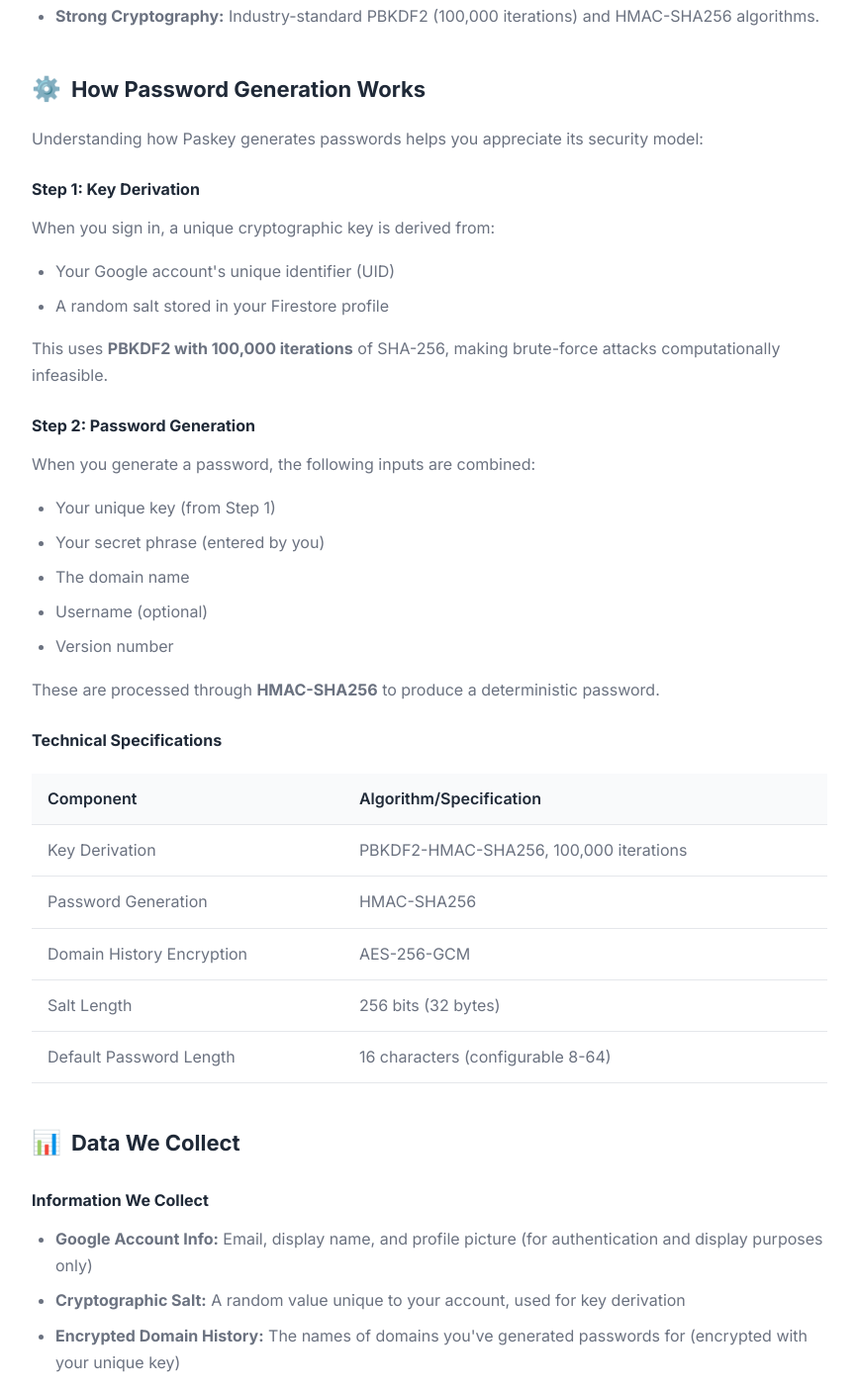
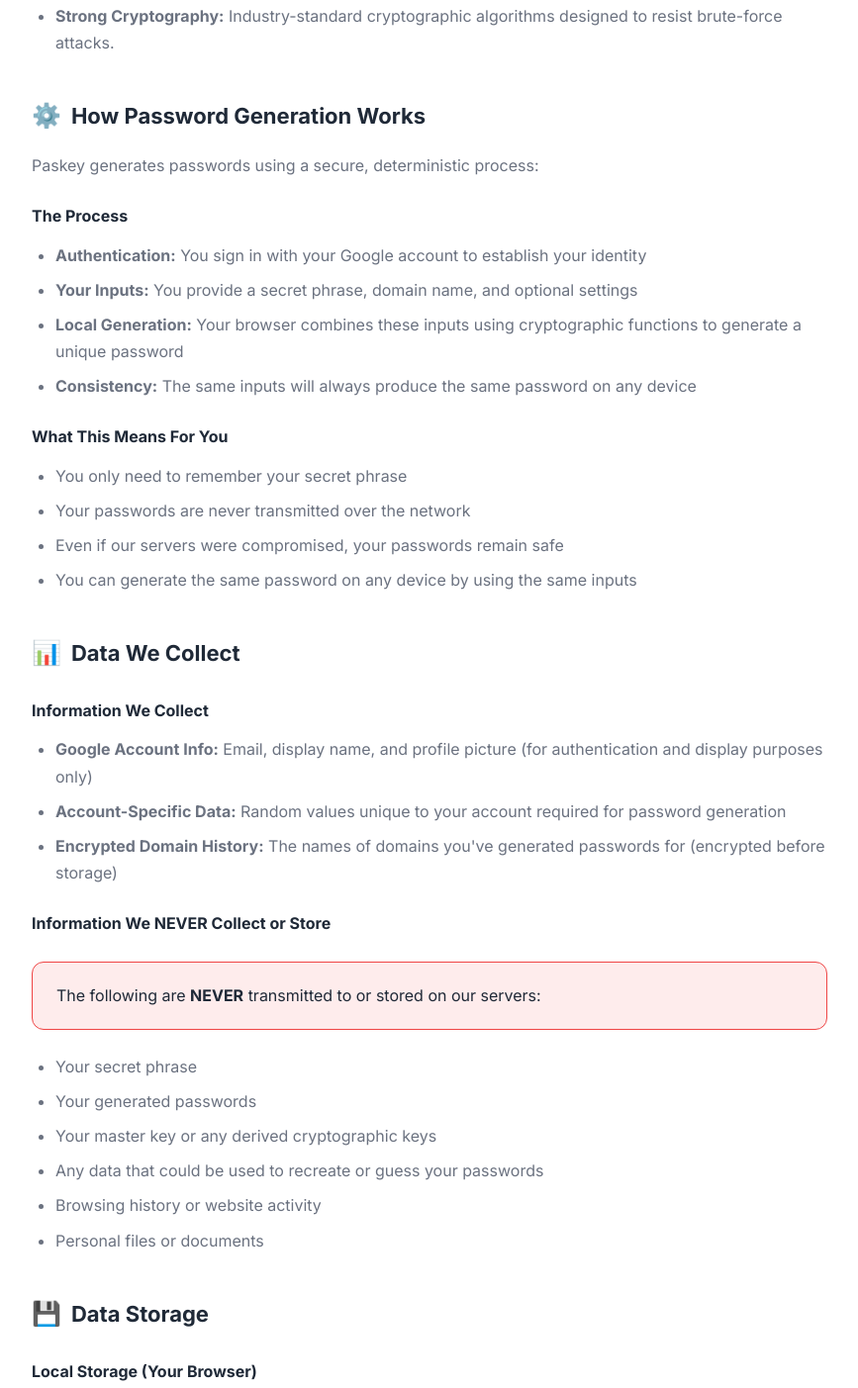
Before and after one commit to abhinvv1/paskey, a website built with Vite: page privacy.html in a window 1280 px wide. Shown: the part 1162-2565 px from the top of the page at 99% size, without its empty margins (206-1073 px from the left). Built offline with nearby package versions, Linux system fonts and the light colour scheme; some packages are replaced by stand-ins of ours; no server answers.

Commit message:
update privacy

```diff
--- a/index.html
+++ b/index.html
@@ -227,7 +227,7 @@
             <footer>
                 <p>Paskey uses zero-knowledge architecture. Your passwords are generated locally and never leave your device.</p>
                 <p class="links">
-                    <a href="https://github.com/anthropics/paskey" target="_blank" rel="noopener">GitHub</a>
+                    <a href="https://github.com/abhinvv1/paskey" target="_blank" rel="noopener">GitHub</a>
                     <span>•</span>
                     <a href="/privacy.html">Privacy Policy</a>
                 </p>
--- a/privacy.html
+++ b/privacy.html
@@ -319,61 +319,30 @@
                 <li><strong>No Password Storage:</strong> Unlike traditional password managers, we don't store your passwords. They're generated on-demand.</li>
                 <li><strong>Client-Side Only:</strong> All cryptographic operations happen in your browser. Nothing sensitive ever leaves your device.</li>
                 <li><strong>Deterministic Generation:</strong> Same inputs always produce the same password, so you can regenerate it anytime.</li>
-                <li><strong>Strong Cryptography:</strong> Industry-standard PBKDF2 (100,000 iterations) and HMAC-SHA256 algorithms.</li>
+                <li><strong>Strong Cryptography:</strong> Industry-standard cryptographic algorithms designed to resist brute-force attacks.</li>
             </ul>
         </section>
 
         <section id="how-it-works">
             <h2><span class="icon">⚙️</span> How Password Generation Works</h2>
 
-            <p>Understanding how Paskey generates passwords helps you appreciate its security model:</p>
+            <p>Paskey generates passwords using a secure, deterministic process:</p>
 
-            <h3>Step 1: Key Derivation</h3>
-            <p>When you sign in, a unique cryptographic key is derived from:</p>
+            <h3>The Process</h3>
             <ul>
-                <li>Your Google account's unique identifier (UID)</li>
-                <li>A random salt stored in your Firestore profile</li>
+                <li><strong>Authentication:</strong> You sign in with your Google account to establish your identity</li>
+                <li><strong>Your Inputs:</strong> You provide a secret phrase, domain name, and optional settings</li>
+                <li><strong>Local Generation:</strong> Your browser combines these inputs using cryptographic functions to generate a unique password</li>
+                <li><strong>Consistency:</strong> The same inputs will always produce the same password on any device</li>
             </ul>
-            <p>This uses <strong>PBKDF2 with 100,000 iterations</strong> of SHA-256, making brute-force attacks computationally infeasible.</p>
 
-            <h3>Step 2: Password Generation</h3>
-            <p>When you generate a password, the following inputs are combined:</p>
+            <h3>What This Means For You</h3>
             <ul>
-                <li>Your unique key (from Step 1)</li>
-                <li>Your secret phrase (entered by you)</li>
-                <li>The domain name</li>
-                <li>Username (optional)</li>
-                <li>Version number</li>
+                <li>You only need to remember your secret phrase</li>
+                <li>Your passwords are never transmitted over the network</li>
+                <li>Even if our servers were compromised, your passwords remain safe</li>
+                <li>You can generate the same password on any device by using the same inputs</li>
             </ul>
-            <p>These are processed through <strong>HMAC-SHA256</strong> to produce a deterministic password.</p>
-
-            <h3>Technical Specifications</h3>
-            <table class="tech-table">
-                <tr>
-                    <th>Component</th>
-                    <th>Algorithm/Specification</th>
-                </tr>
-                <tr>
-                    <td>Key Derivation</td>
-                    <td>PBKDF2-HMAC-SHA256, 100,000 iterations</td>
-                </tr>
-                <tr>
-                    <td>Password Generation</td>
-                    <td>HMAC-SHA256</td>
-                </tr>
-                <tr>
-                    <td>Domain History Encryption</td>
-                    <td>AES-256-GCM</td>
-                </tr>
-                <tr>
-                    <td>Salt Length</td>
-                    <td>256 bits (32 bytes)</td>
-                </tr>
-                <tr>
-                    <td>Default Password Length</td>
-                    <td>16 characters (configurable 8-64)</td>
-                </tr>
-            </table>
         </section>
 
         <section id="data-collection">
@@ -382,8 +351,8 @@
             <h3>Information We Collect</h3>
             <ul>
                 <li><strong>Google Account Info:</strong> Email, display name, and profile picture (for authentication and display purposes only)</li>
-                <li><strong>Cryptographic Salt:</strong> A random value unique to your account, used for key derivation</li>
-                <li><strong>Encrypted Domain History:</strong> The names of domains you've generated passwords for (encrypted with your unique key)</li>
+                <li><strong>Account-Specific Data:</strong> Random values unique to your account required for password generation</li>
+                <li><strong>Encrypted Domain History:</strong> The names of domains you've generated passwords for (encrypted before storage)</li>
             </ul>
 
             <h3>Information We NEVER Collect or Store</h3>
@@ -411,12 +380,12 @@
 
             <h3>Cloud Storage (Firebase Firestore)</h3>
             <ul>
-                <li><strong>User Document:</strong> Contains your email, salt, and encrypted domain list</li>
+                <li><strong>User Document:</strong> Contains your email and encrypted domain list</li>
                 <li><strong>Security Rules:</strong> Each user can only access their own document</li>
             </ul>
 
             <h3>Data Encryption</h3>
-            <p>Domain history is encrypted using AES-256-GCM before being stored. The encryption key is derived from your unique key and never leaves your browser.</p>
+            <p>Domain history is encrypted before being stored. The encryption key never leaves your browser and is not stored on our servers.</p>
         </section>
 
         <section id="security-measures">
@@ -456,9 +425,9 @@
 
             <h3>Cryptographic Security</h3>
             <ul>
-                <li><strong>No Modulo Bias:</strong> Password character selection uses rejection sampling for uniform distribution</li>
                 <li><strong>Web Crypto API:</strong> All cryptography uses the browser's native, audited implementation</li>
                 <li><strong>No Third-Party Crypto Libraries:</strong> Reduces supply chain attack surface</li>
+                <li><strong>Secure Random Generation:</strong> Password characters are selected with uniform distribution</li>
             </ul>
         </section>
 
--- a/vite.config.js
+++ b/vite.config.js
@@ -1,4 +1,5 @@
 import { defineConfig } from 'vite';
+import { resolve } from 'path';
 
 export default defineConfig({
   root: '.',
@@ -7,6 +8,10 @@ export default defineConfig({
     emptyOutDir: true,
     sourcemap: false, // Disable sourcemaps in production for security
     rollupOptions: {
+      input: {
+        main: resolve(__dirname, 'index.html'),
+        privacy: resolve(__dirname, 'privacy.html')
+      },
       output: {
         manualChunks: {
           firebase: ['firebase/app', 'firebase/auth', 'firebase/firestore']
```
Also changed, not shown: vercel.json.
